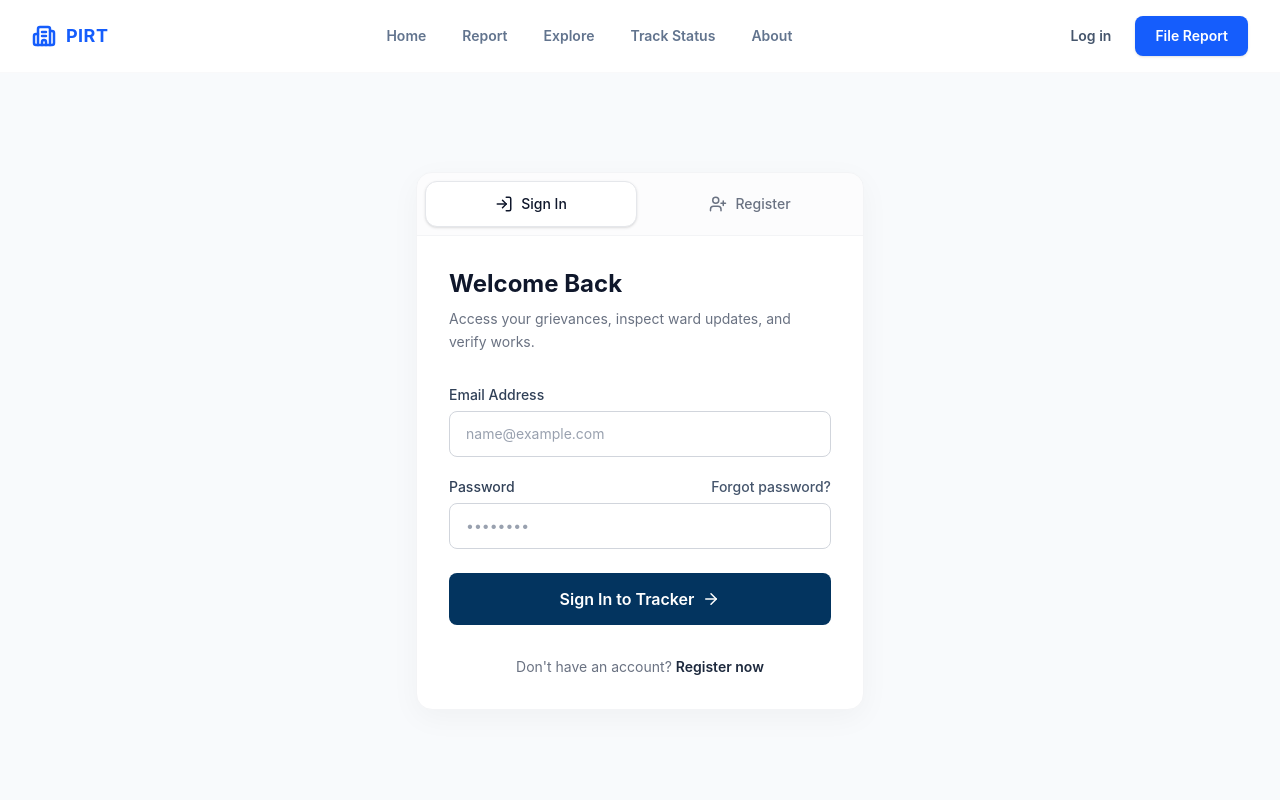
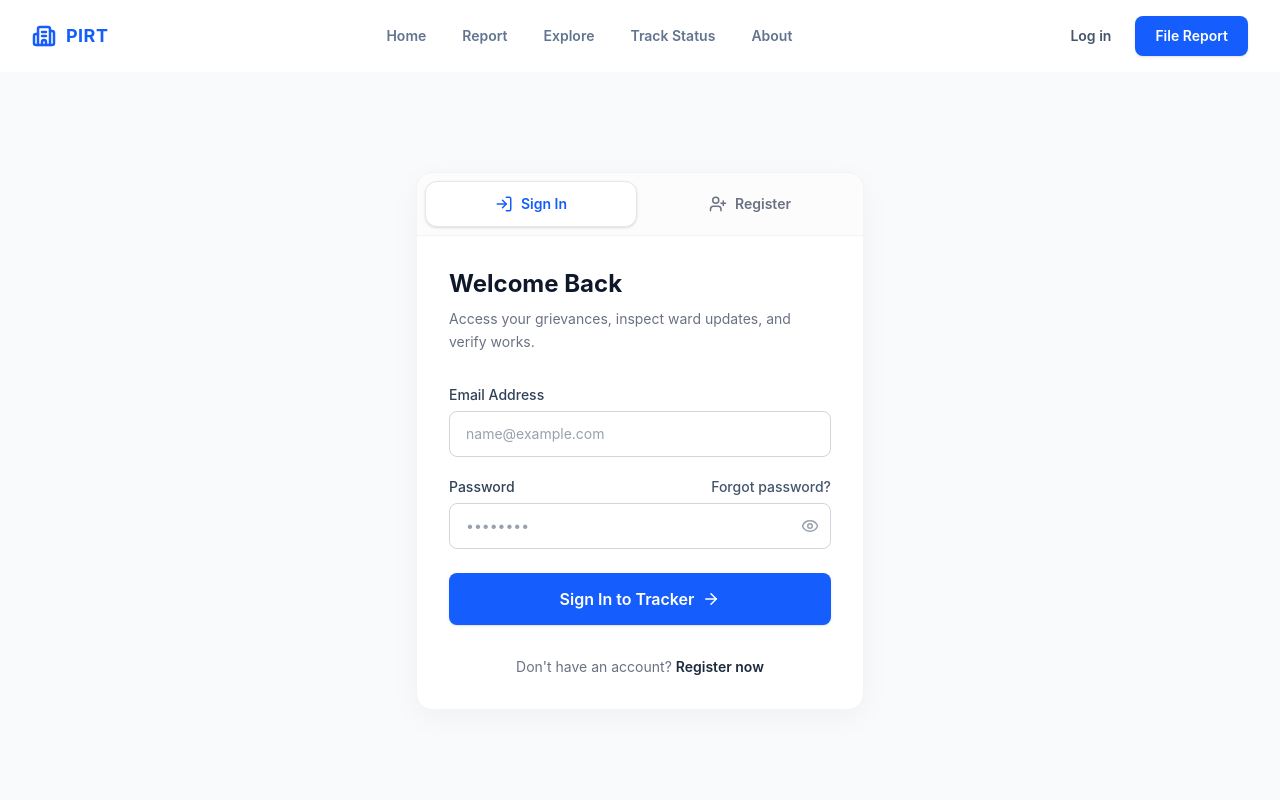
Before and after one commit to Aryan6000/tezhack-2026-project, a React (Vite) app: page /auth in a window 1280 px wide. Shown: the top 800 px of the page. Built offline with nearby package versions, Linux system fonts and the light colour scheme.

Commit message:
added transition animation in authentication page and changed the look of navbar

```diff
--- a/src/pages/Auth.jsx
+++ b/src/pages/Auth.jsx
@@ -1,9 +1,10 @@
 import { useState } from 'react';
-import { LogIn, UserPlus, ArrowRight } from 'lucide-react';
-
+import { LogIn, UserPlus, ArrowRight, Eye, EyeOff } from 'lucide-react';
+import { motion, AnimatePresence } from 'framer-motion';
 
 const Auth = () => {
   const [activeTab, setActiveTab] = useState('signin'); // 'signin' or 'register'
+  const [showPassword, setShowPassword] = useState(false);
 
   return (
     <div className="min-h-[calc(100vh-64px)] bg-slate-50 flex items-center justify-center p-4">
@@ -13,9 +14,8 @@ const Auth = () => {
         <div className="flex border-b border-gray-100 p-2 gap-2 bg-gray-50/50">
           <button
             onClick={() => setActiveTab('signin')}
-            className={`flex-1 flex items-center justify-center gap-2 py-3 rounded-xl text-sm font-medium transition-all ${
-              activeTab === 'signin'
-                ? 'bg-white text-slate-900 shadow-sm border border-gray-200'
+            className={`flex-1 flex items-center justify-center gap-2 py-3 rounded-xl text-sm font-semibold transition-all ${activeTab === 'signin'
+                ? 'bg-white text-blue-600 shadow-sm border border-gray-200'
                 : 'text-gray-500 hover:text-gray-700 hover:bg-gray-100'
               }`}
           >
@@ -24,9 +24,8 @@ const Auth = () => {
           </button>
           <button
             onClick={() => setActiveTab('register')}
-            className={`flex-1 flex items-center justify-center gap-2 py-3 rounded-xl text-sm font-medium transition-all ${
-              activeTab === 'register'
-                ? 'bg-white text-slate-900 shadow-sm border border-gray-200'
+            className={`flex-1 flex items-center justify-center gap-2 py-3 rounded-xl text-sm font-semibold transition-all ${activeTab === 'register'
+                ? 'bg-white text-blue-600 shadow-sm border border-gray-200'
                 : 'text-gray-500 hover:text-gray-700 hover:bg-gray-100'
               }`}
           >
@@ -37,8 +36,15 @@ const Auth = () => {
 
         {/* Content */}
         <div className="p-8">
+          <AnimatePresence mode="wait">
             {activeTab === 'signin' ? (
-            <div className="animate-in fade-in slide-in-from-bottom-2 duration-300">
+              <motion.div
+                key="signin"
+                initial={{ opacity: 0, x: -20 }}
+                animate={{ opacity: 1, x: 0 }}
+                exit={{ opacity: 0, x: 20 }}
+                transition={{ duration: 0.2, ease: "easeInOut" }}
+              >
                 <h2 className="text-2xl font-bold text-slate-900 mb-2">Welcome Back</h2>
                 <p className="text-gray-500 text-sm mb-8 leading-relaxed">
                   Access your grievances, inspect ward updates, and verify works.
@@ -52,7 +58,7 @@ const Auth = () => {
                     <input
                       type="email"
                       placeholder="name@example.com"
-                    className="w-full px-4 py-3 rounded-lg border border-gray-300 focus:ring-2 focus:ring-slate-900 focus:border-slate-900 transition-colors text-sm placeholder:text-gray-400"
+                      className="w-full px-4 py-3 rounded-lg border border-gray-300 focus:ring-2 focus:ring-blue-600 focus:border-blue-600 transition-colors text-sm placeholder:text-gray-400"
                     />
                   </div>
 
@@ -61,20 +67,29 @@ const Auth = () => {
                       <label className="block text-sm font-medium text-slate-700">
                         Password
                       </label>
-                    <a href="#" className="text-sm font-medium text-slate-600 hover:text-slate-900 hover:underline">
+                      <a href="#" className="text-sm font-medium text-slate-600 hover:text-blue-600 hover:underline transition-colors">
                         Forgot password?
                       </a>
                     </div>
+                    <div className="relative">
                       <input
-                    type="password"
+                        type={showPassword ? "text" : "password"}
                         placeholder="••••••••"
-                    className="w-full px-4 py-3 rounded-lg border border-gray-300 focus:ring-2 focus:ring-slate-900 focus:border-slate-900 transition-colors text-sm placeholder:text-gray-400"
+                        className="w-full px-4 py-3 pr-10 rounded-lg border border-gray-300 focus:ring-2 focus:ring-blue-600 focus:border-blue-600 transition-colors text-sm placeholder:text-gray-400"
                       />
+                      <button
+                        type="button"
+                        onClick={() => setShowPassword(!showPassword)}
+                        className="absolute right-3 top-1/2 -translate-y-1/2 text-gray-400 hover:text-blue-600 transition-colors"
+                      >
+                        {showPassword ? <EyeOff size={18} /> : <Eye size={18} />}
+                      </button>
+                    </div>
                   </div>
 
                   <button
                     type="submit"
-                  className="w-full mt-6 bg-[#03345f] hover:bg-[#022442] text-white py-3.5 rounded-lg font-semibold flex items-center justify-center gap-2 transition-colors"
+                    className="w-full mt-6 bg-blue-600 hover:bg-blue-700 text-white py-3.5 rounded-lg font-semibold flex items-center justify-center gap-2 transition-colors shadow-sm"
                   >
                     Sign In to Tracker
                     <ArrowRight size={18} />
@@ -85,14 +100,20 @@ const Auth = () => {
                   Don't have an account?{' '}
                   <button
                     onClick={() => setActiveTab('register')}
-                  className="font-semibold text-slate-800 hover:text-slate-900 hover:underline"
+                    className="font-semibold text-slate-800 hover:text-blue-600 hover:underline transition-colors"
                   >
                     Register now
                   </button>
                 </p>
-            </div>
+              </motion.div>
             ) : (
-            <div className="animate-in fade-in slide-in-from-bottom-2 duration-300">
+              <motion.div
+                key="register"
+                initial={{ opacity: 0, x: 20 }}
+                animate={{ opacity: 1, x: 0 }}
+                exit={{ opacity: 0, x: -20 }}
+                transition={{ duration: 0.2, ease: "easeInOut" }}
+              >
                 <h2 className="text-2xl font-bold text-slate-900 mb-2">Create Account</h2>
                 <p className="text-gray-500 text-sm mb-8 leading-relaxed">
                   Join the platform to report civic issues and track resolutions.
@@ -106,7 +127,7 @@ const Auth = () => {
                     <input
                       type="text"
                       placeholder="Sunita R. Deshmukh"
-                    className="w-full px-4 py-3 rounded-lg border border-gray-300 focus:ring-2 focus:ring-slate-900 focus:border-slate-900 transition-colors text-sm placeholder:text-gray-400"
+                      className="w-full px-4 py-3 rounded-lg border border-gray-300 focus:ring-2 focus:ring-blue-600 focus:border-blue-600 transition-colors text-sm placeholder:text-gray-400"
                     />
                   </div>
 
@@ -117,7 +138,7 @@ const Auth = () => {
                     <input
                       type="email"
                       placeholder="name@example.com"
-                    className="w-full px-4 py-3 rounded-lg border border-gray-300 focus:ring-2 focus:ring-slate-900 focus:border-slate-900 transition-colors text-sm placeholder:text-gray-400"
+                      className="w-full px-4 py-3 rounded-lg border border-gray-300 focus:ring-2 focus:ring-blue-600 focus:border-blue-600 transition-colors text-sm placeholder:text-gray-400"
                     />
                   </div>
 
@@ -125,16 +146,25 @@ const Auth = () => {
                     <label className="block text-sm font-medium text-slate-700 mb-1.5">
                       Password
                     </label>
+                    <div className="relative">
                       <input
-                    type="password"
+                        type={showPassword ? "text" : "password"}
                         placeholder="Create a strong password"
-                    className="w-full px-4 py-3 rounded-lg border border-gray-300 focus:ring-2 focus:ring-slate-900 focus:border-slate-900 transition-colors text-sm placeholder:text-gray-400"
+                        className="w-full px-4 py-3 pr-10 rounded-lg border border-gray-300 focus:ring-2 focus:ring-blue-600 focus:border-blue-600 transition-colors text-sm placeholder:text-gray-400"
                       />
+                      <button
+                        type="button"
+                        onClick={() => setShowPassword(!showPassword)}
+                        className="absolute right-3 top-1/2 -translate-y-1/2 text-gray-400 hover:text-blue-600 transition-colors"
+                      >
+                        {showPassword ? <EyeOff size={18} /> : <Eye size={18} />}
+                      </button>
+                    </div>
                   </div>
 
                   <button
                     type="submit"
-                  className="w-full mt-6 bg-[#03345f] hover:bg-[#022442] text-white py-3.5 rounded-lg font-semibold flex items-center justify-center gap-2 transition-colors"
+                    className="w-full mt-6 bg-blue-600 hover:bg-blue-700 text-white py-3.5 rounded-lg font-semibold flex items-center justify-center gap-2 transition-colors shadow-sm"
                   >
                     Register Account
                     <UserPlus size={18} />
@@ -145,13 +175,14 @@ const Auth = () => {
                   Already have an account?{' '}
                   <button
                     onClick={() => setActiveTab('signin')}
-                  className="font-semibold text-slate-800 hover:text-slate-900 hover:underline"
+                    className="font-semibold text-slate-800 hover:text-blue-600 hover:underline transition-colors"
                   >
                     Sign in
                   </button>
                 </p>
-            </div>
+              </motion.div>
             )}
+          </AnimatePresence>
         </div>
       </div>
     </div>
```
Also changed, not shown: src/components/Navbar.jsx (+37 -5 lines). Lines whose indentation alone changed are shown as unchanged.
